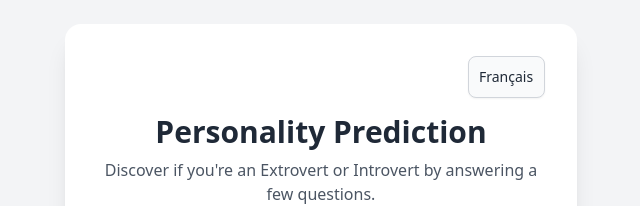
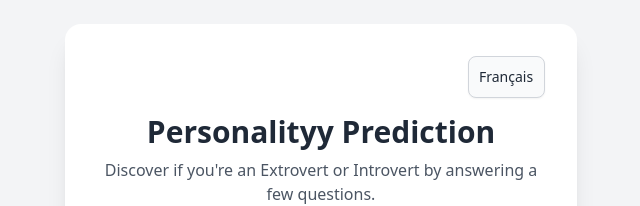
Before and after one commit to AlexMihailEngineer/predict_extroverts_live, a plain HTML site: page static/index.html in a window 1280 px wide. Shown: the top 206 px of the page, without its empty margins (319-959 px from the left). Drawn offline with nearby package versions, Linux system fonts and the light colour scheme.

Commit message:
small change

```diff
--- a/static/index.html
+++ b/static/index.html
@@ -137,7 +137,7 @@
 
         const translations = {
             en: {
-                title: "Personality Prediction",
+                title: "Personalityy Prediction",
                 description: "Discover if you're an Extrovert or Introvert by answering a few questions.",
                 label_time_spent_alone: "Time spent alone (hours/day)",
                 label_stage_fear: "Do you have stage fear?",
```
